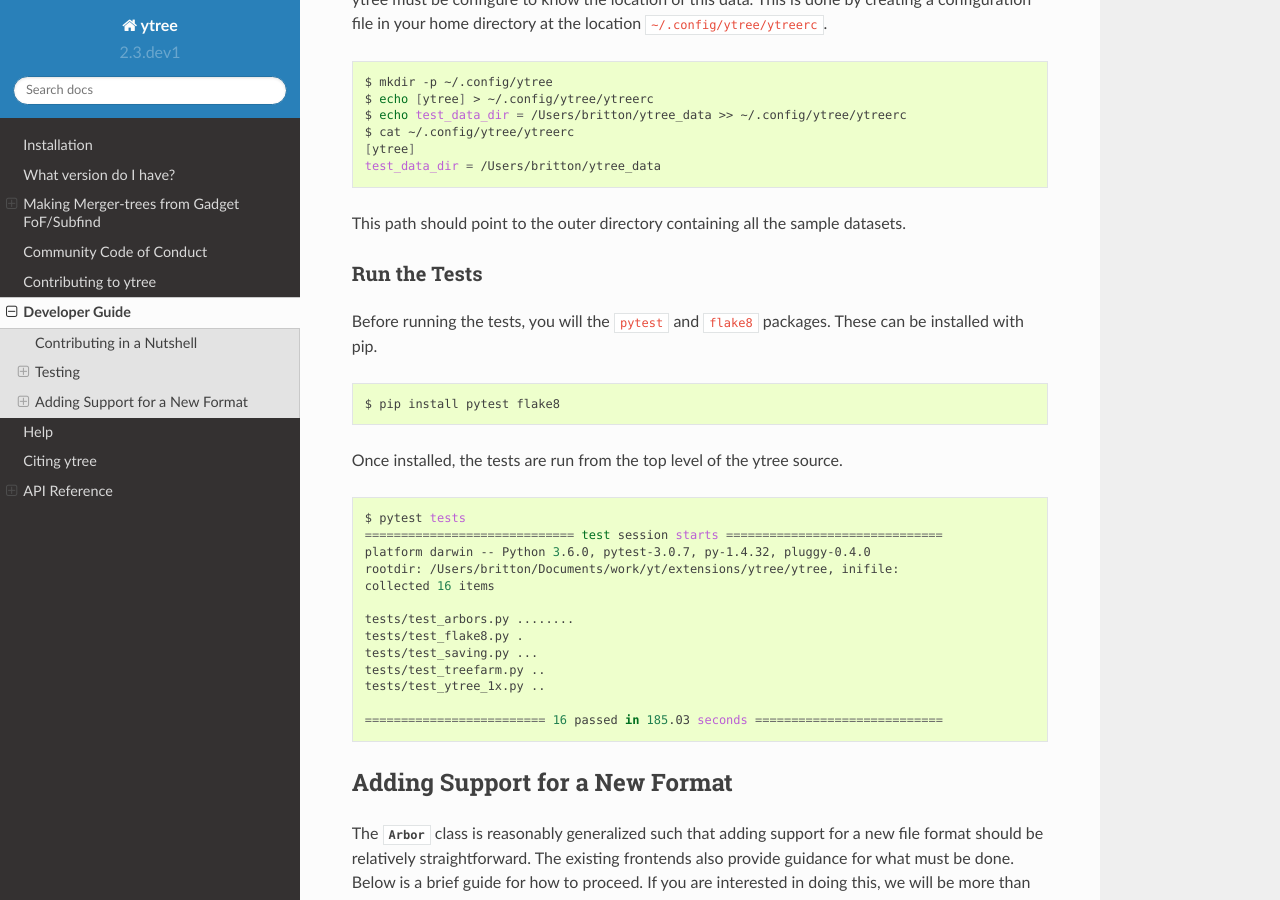
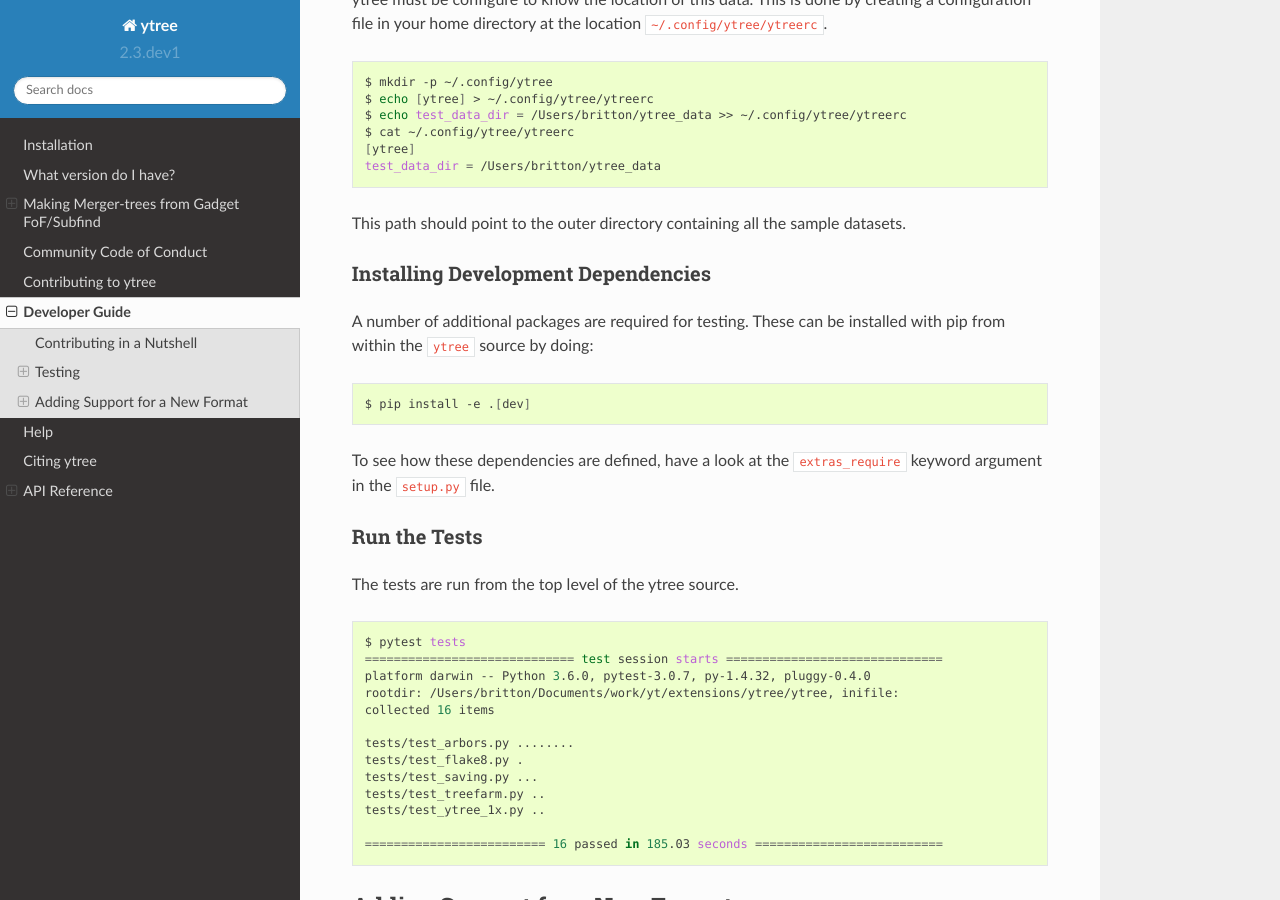
Before and after one commit to ytree-project/treefarm, a Sphinx documentation site: the page built from doc/source/Developing.rst, in a window 1280 px wide and 900 px high, scrolled down 886 px. Built offline with Sphinx 7.4.7 and the Read the Docs theme 2.0.0, drawn with Linux system fonts in a browser that asks for light colours; pages that are not in the unit, such as notebooks, are missing from menus.

Commit message:
Update development dependency section of docs.

```diff
--- a/doc/source/Developing.rst
+++ b/doc/source/Developing.rst
@@ -59,18 +59,23 @@ file in your home directory at the location ``~/.config/ytree/ytreerc``.
 This path should point to the outer directory containing all the
 sample datasets.
 
+Installing Development Dependencies
+^^^^^^^^^^^^^^^^^^^^^^^^^^^^^^^^^^^
+
+A number of additional packages are required for testing. These can be
+installed with pip from within the ``ytree`` source by doing:
+
+.. code-block:: bash
+
+   $ pip install -e .[dev]
+
+To see how these dependencies are defined, have a look at the
+``extras_require`` keyword argument in the ``setup.py`` file.
+
 Run the Tests
 ^^^^^^^^^^^^^
 
-Before running the tests, you will the ``pytest`` and ``flake8`` packages.
-These can be installed with pip.
-
-.. code-block:: bash
-
-   $ pip install pytest flake8
-
-Once installed, the tests are run from the top level of the ytree
-source.
+The tests are run from the top level of the ytree source.
 
 .. code-block:: bash
 
```
